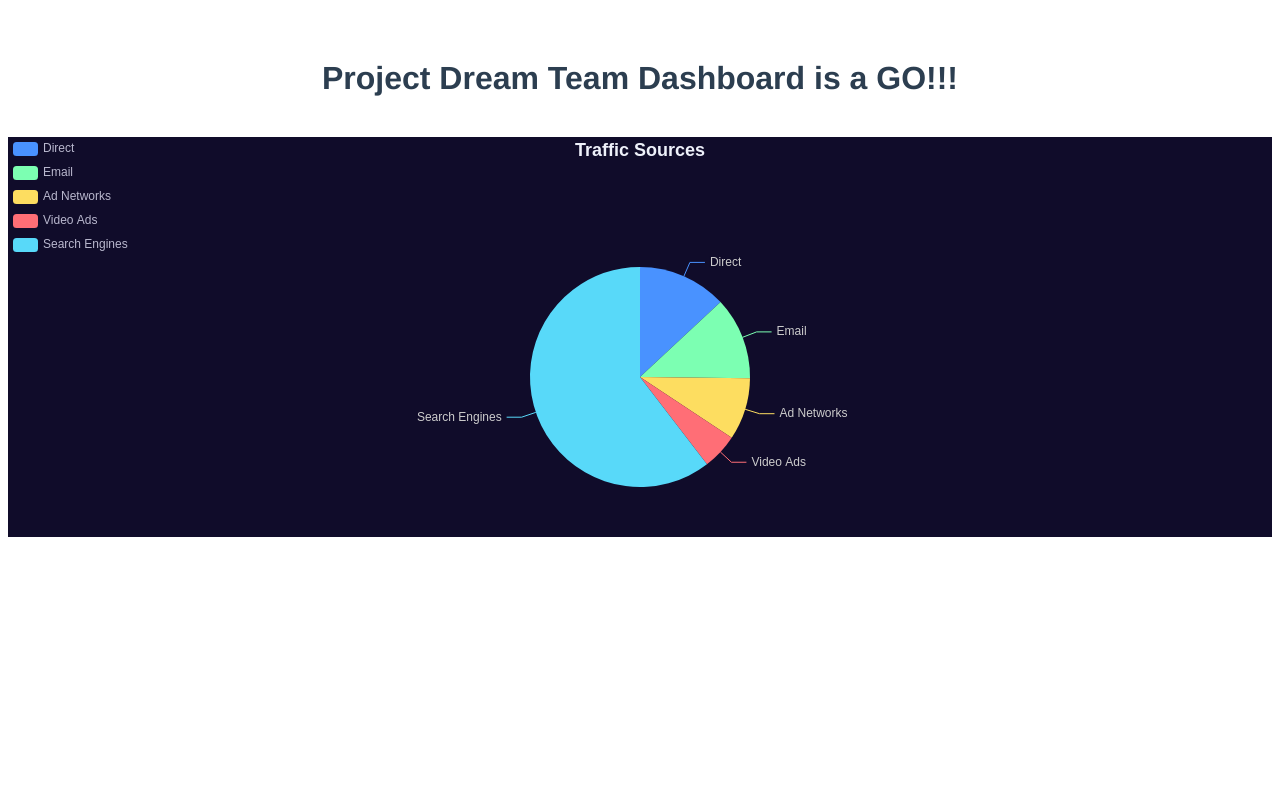
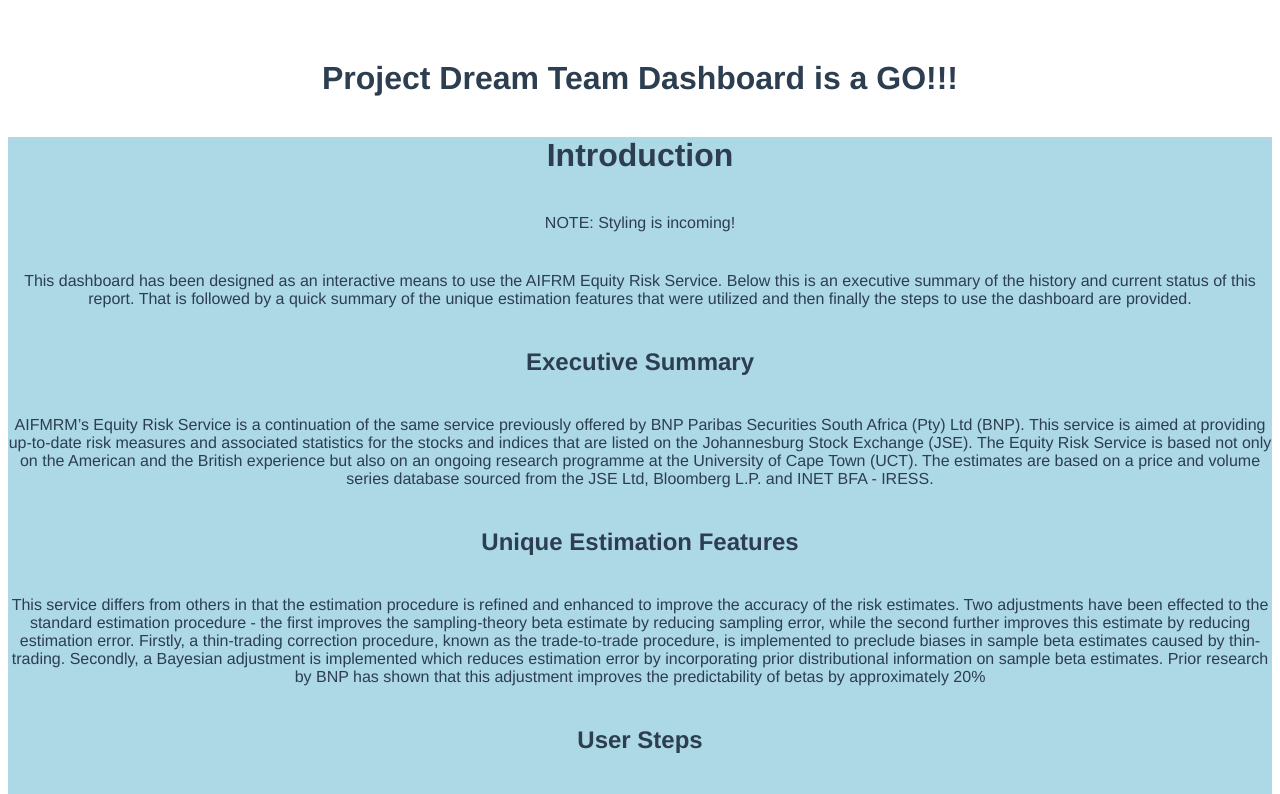
Before and after one commit to DominicGBauer/system-design-dashboard, a Vue app: page / in a window 1280 px wide. Shown: the top 794 px of the page. Built offline with nearby package versions, Linux system fonts and the light colour scheme.

Commit message:
feat: added introduction

```diff
--- a/src/App.vue
+++ b/src/App.vue
@@ -1,17 +1,21 @@
 <template>
   <Heading />
+  <Introduction />
   <Dashboard />
+
 </template>
 
 <script>
 import Dashboard from './components/Dashboard.vue'
 import Heading from './components/Heading.vue'
+import Introduction from './components/Introduction.vue'
 
 export default {
   name: 'App',
   components: {
     Heading,
     Dashboard,
+    Introduction,
   },
 }
 </script>
--- /dev/null
+++ b/src/components/Introduction.vue
@@ -0,0 +1,64 @@
+<template>
+  <div>
+    <h1>Introduction </h1>
+    <p> NOTE: Styling is incoming! </p>
+    <p>
+      This dashboard has been designed as an interactive means to use the AIFRM Equity Risk Service.
+      Below this is an executive summary of the history and current status of this report. That is followed by a quick summary
+      of the unique estimation features that were utilized and then finally the steps to use the dashboard are provided.
+
+    </p>
+
+    <h2> Executive Summary </h2>
+    <p>
+        AIFMRM’s Equity Risk Service is a continuation of the same service previously offered by BNP Paribas
+        Securities South Africa (Pty) Ltd (BNP). This service is aimed at providing up-to-date risk measures and
+        associated statistics for the stocks and indices that are listed on the Johannesburg Stock Exchange (JSE).
+        The Equity Risk Service is based not only on the American and the British experience but also on an
+        ongoing research programme at the University of Cape Town (UCT). The estimates are based on a price
+        and volume series database sourced from the JSE Ltd, Bloomberg L.P. and INET BFA - IRESS.
+    </p>
+
+    <h2> Unique Estimation Features </h2>
+    <p>
+      This service differs from others in that the estimation procedure is refined and enhanced to improve
+      the accuracy of the risk estimates. Two adjustments have been effected to the standard estimation procedure - the first improves the sampling-theory beta estimate by reducing sampling error, while the
+      second further improves this estimate by reducing estimation error. Firstly, a thin-trading correction
+      procedure, known as the trade-to-trade procedure, is implemented to preclude biases in sample beta
+      estimates caused by thin-trading. Secondly, a Bayesian adjustment is implemented which reduces estimation error by incorporating prior distributional information on sample beta estimates. Prior research
+      by BNP has shown that this adjustment improves the predictability of betas by approximately 20%
+    </p>
+
+    <h2> User Steps </h2>
+    <p>
+        Step 1: Select the instrument you wish to follow by using the search bar.
+        <br>
+        Step 2: Select the data you wish to see about the instrument.
+        <br>
+        Step 3: Refer to the instructions forthcoming to download this information in  a CSV.
+    </p>
+
+
+  </div>
+</template>
+
+<script>
+export default {
+  name: 'Introduction',
+}
+</script>
+
+<style lang="scss" scoped>
+h1 {
+  margin: 40px 0;
+}
+
+p {
+  margin: 40px 0;
+}
+
+div {
+  background-color: lightblue;
+
+}
+</style>
```
